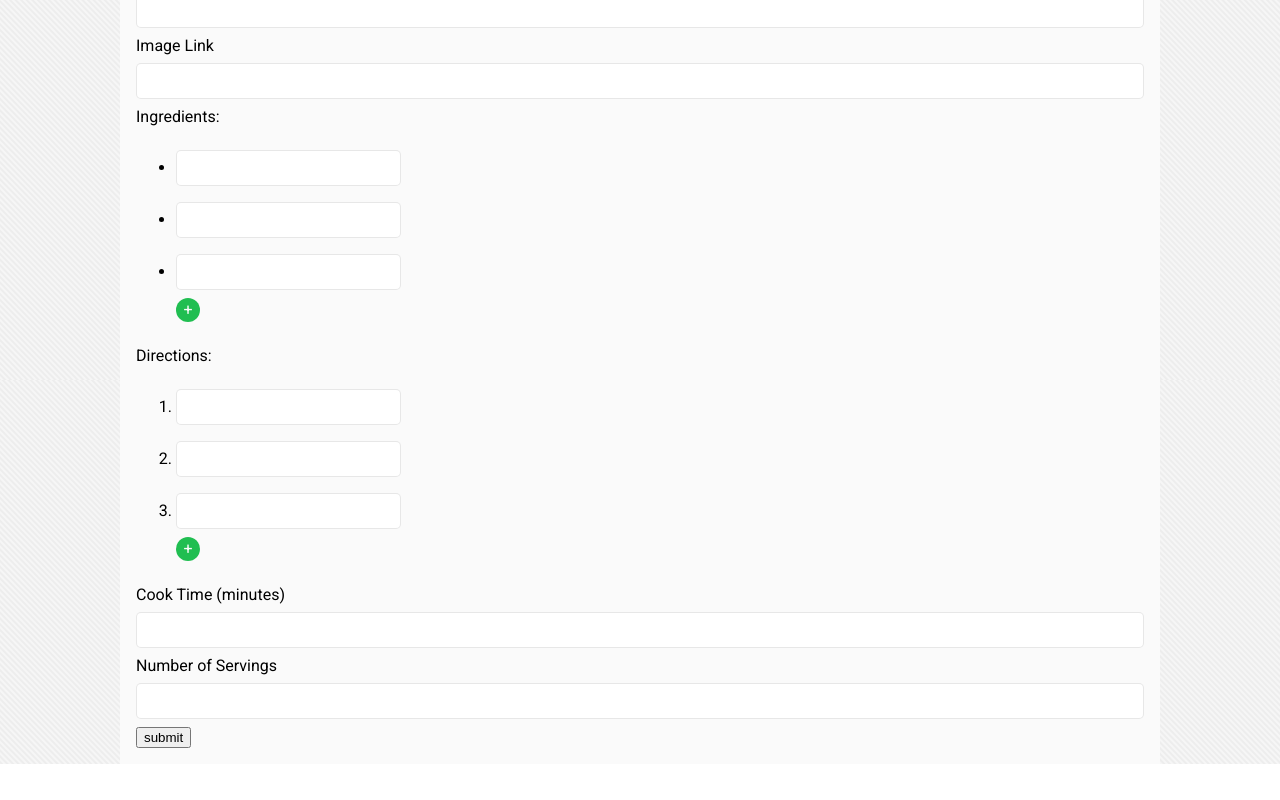
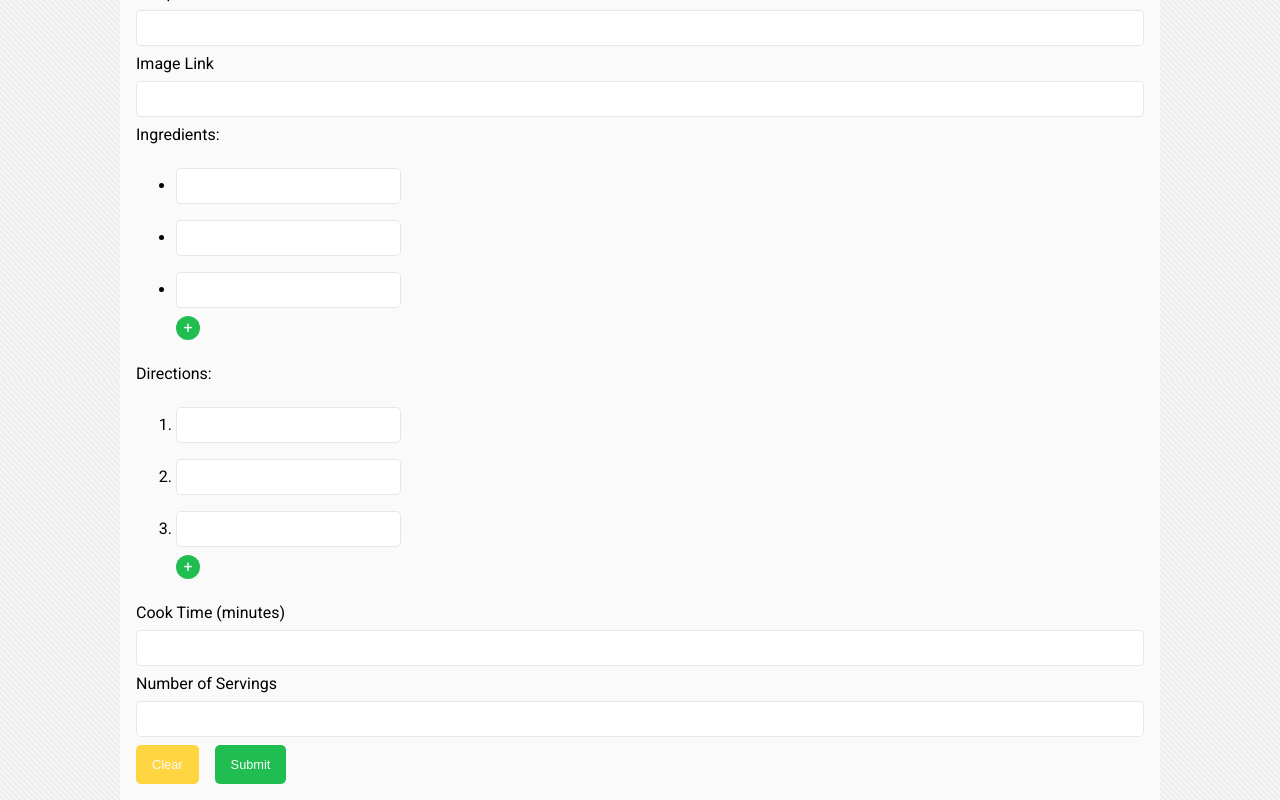
Before and after one commit to calebjwl/my-recipes-react, a React app: page /add-recipe in a window 1280 px wide. Shown: the part 220-1020 px from the top of the page. Before the commit the page ends 984 px from the top, so only its background shows below. Built offline with nearby package versions, Linux system fonts and the light colour scheme; what react-router-redux would draw is missing.

Commit message:
Clear form button

```diff
--- a/src/components/AddRecipe.js
+++ b/src/components/AddRecipe.js
@@ -11,6 +11,7 @@ class RecipeForm extends Component {
   constructor() {
     super();
     this.handleSubmit = this.handleSubmit.bind(this);
+    this.clearForm = this.clearForm.bind(this);
     this.loadSampleRecipe = this.loadSampleRecipe.bind(this);
     this.addIngredient = this.addIngredient.bind(this);
     this.addDirection = this.addDirection.bind(this);
@@ -42,6 +43,10 @@ class RecipeForm extends Component {
     this.refs.commentForm.reset();
     this.props.addRecipe(recipe);
     history.push('/');
+  }
+
+  clearForm() {
+    this.refs.commentForm.reset();
   }
 
   loadSampleRecipe() {
@@ -88,7 +93,7 @@ class RecipeForm extends Component {
     return (
       <div className="add-recipe">
         <h1>Add Recipe</h1>
-        <button onClick={this.loadSampleRecipe}>Load Sample</button>
+        <button onClick={this.loadSampleRecipe} className="button warning">Load Sample</button>
         <form ref="commentForm" onSubmit={this.handleSubmit} className="form">
           <div className="control">
             <label className="control__label">Recipe Name</label>
@@ -140,7 +145,8 @@ class RecipeForm extends Component {
             <label className="control__label">Number of Servings</label>
             <input type="number" ref="servings" />
           </div>
-          <input type="submit" className="submit" value="submit" />
+          <button onClick={this.clearForm} className="button warning" type="button">Clear</button>
+          <input type="submit" className="button submit" value="Submit" />
         </form>
       </div>
     );
--- a/src/sample-recipes.js
+++ b/src/sample-recipes.js
@@ -30,7 +30,7 @@ const recipes = [
       '1/4 cup mustard',
       '1 pinch cayenne pepper',
       '1 (8 ounce) loaf Cuban bread',
-      '8 slices Siwss cheese',
+      '8 slices Swiss cheese',
       '6 thin slices smoked fully-cooked hamd',
       '1 1/2 cups pulled pork, heated',
       '1 large dill pickle, slices thinly lengthwise',
--- a/src/style/AddRecipe.scss
+++ b/src/style/AddRecipe.scss
@@ -34,3 +34,18 @@
     padding: .5rem;
   }
 }
+
+.button {
+  border: 0;
+  border-radius: 5px;
+  padding: 0.75rem 1rem;
+  color: $c-white;
+}
+
+.submit {
+  background: $c-submit;
+}
+
+.warning {
+  background: $c-warning;
+}
--- a/src/style/App.scss
+++ b/src/style/App.scss
@@ -5,6 +5,7 @@ $c-grey: rgb(160, 160, 160);
 $c-black: rgb(57, 57, 57);
 $c-delete: rgb(255, 77, 77);
 $c-submit: rgb(32, 190, 81);
+$c-warning: rgb(255, 213, 65);
 
 @import url('https://fonts.googleapis.com/css?family=Roboto:300,400');
 @import url('https://fonts.googleapis.com/css?family=Pacifico');
```
